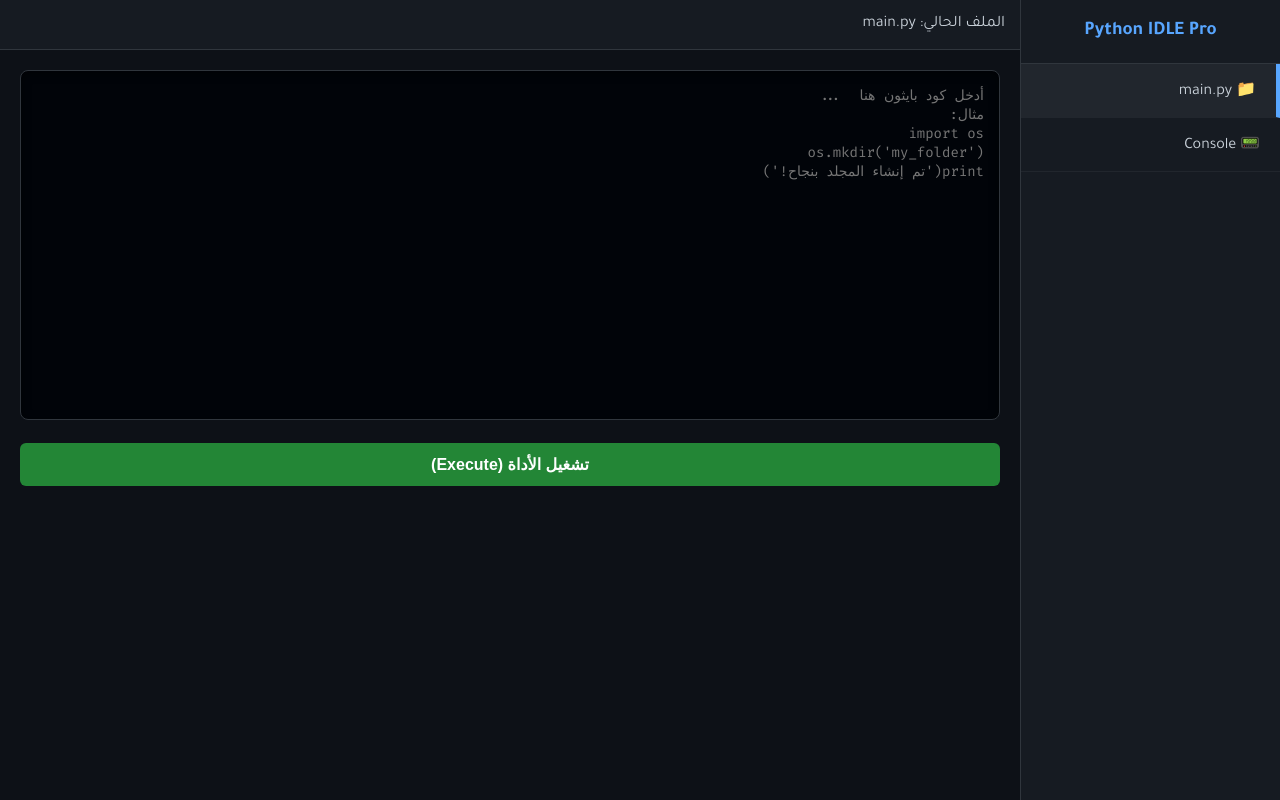
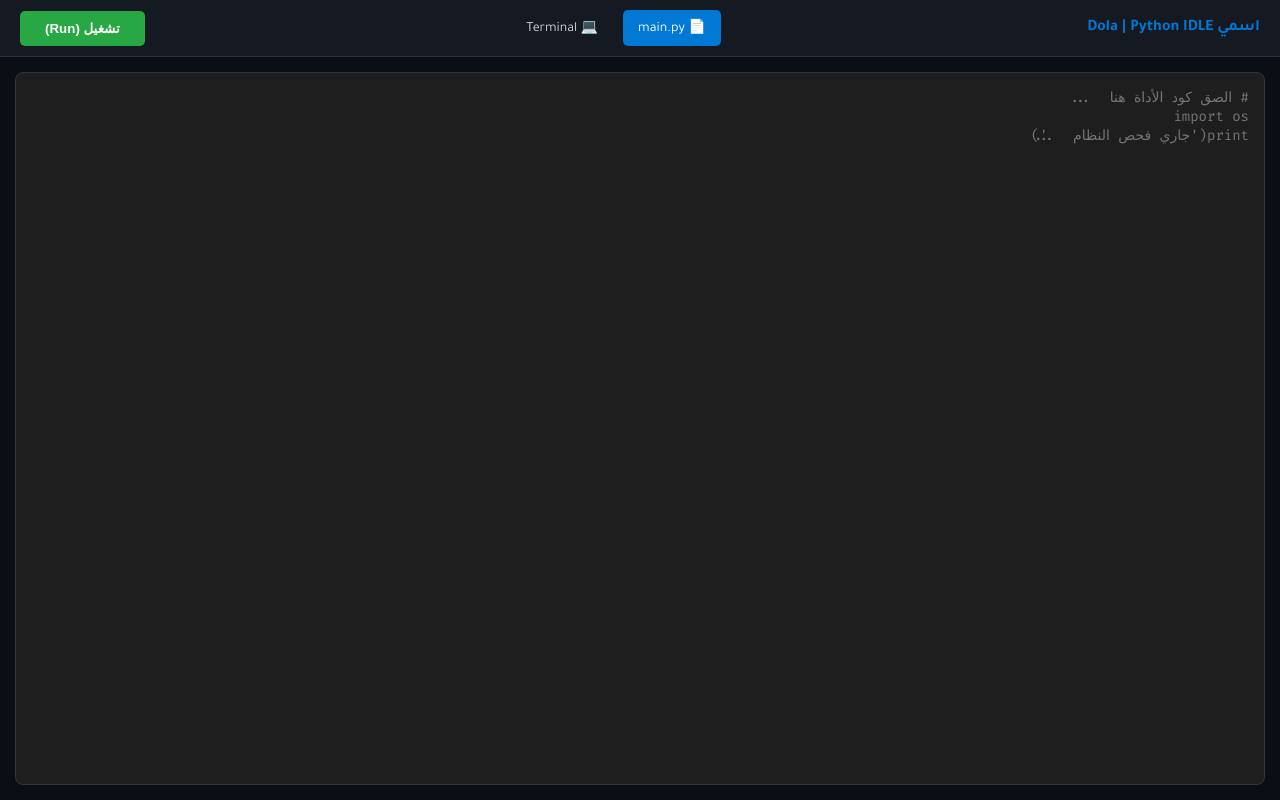
Before and after one commit to Z7F-KING/Bot-And-python-Host, a website: page index.html in a window 1280 px wide. Drawn offline with nearby package versions, Linux system fonts and the light colour scheme.

Commit message:
Update index.html

```diff
--- a/index.html
+++ b/index.html
@@ -3,219 +3,108 @@
 <head>
     <meta charset="UTF-8">
     <meta name="viewport" content="width=device-width, initial-scale=1.0">
-    <title>Dola Python Executor</title>
-    <!-- خطوط Google -->
-    <link href="https://fonts.googleapis.com/css2?family=Tajawal:wght@400;700&family=Fira+Code:wght@400;500&display=swap" rel="stylesheet">
+    <title>Dola IDE - Python Runner</title>
+    <!-- CSS لـ Xterm.js والتنسيق العام -->
+    <link rel="stylesheet" href="https://cdn.jsdelivr.net/npm/xterm@5.1.0/css/xterm.css" />
+    <link href="https://fonts.googleapis.com/css2?family=Tajawal:wght@400;700&family=Fira+Code&display=swap" rel="stylesheet">
     <style>
-        :root {
-            --bg-dark: #0d1117;
-            --sidebar-bg: #161b22;
-            --accent-color: #58a6ff;
-            --text-color: #c9d1d9;
-            --console-bg: #010409;
-            --card-bg: #21262d;
+        :root { --bg: #0b0e14; --side: #151921; --accent: #0078d4; --text: #d1d5db; }
+        body { margin: 0; background: var(--bg); color: var(--text); font-family: 'Tajawal', sans-serif; height: 100vh; display: flex; flex-direction: column; overflow: hidden; }
+
+        /* Navigation */
+        .nav { background: var(--side); padding: 10px 20px; display: flex; gap: 20px; border-bottom: 1px solid #2d333b; align-items: center; justify-content: space-between; }
+        .tabs { display: flex; gap: 10px; }
+        .tab { cursor: pointer; padding: 8px 15px; border-radius: 5px; font-size: 14px; transition: 0.3s; }
+        .tab.active { background: var(--accent); color: white; }
+
+        /* Main Layout */
+        .editor-container { flex: 1; display: flex; flex-direction: column; padding: 15px; overflow-y: auto; }
+        textarea { flex: 1; background: #1e1e1e; color: #9cdcfe; border: 1px solid #30363d; border-radius: 8px; padding: 15px; font-family: 'Fira Code', monospace; font-size: 14px; resize: none; min-height: 300px; outline: none; }
+
+        /* Terminal Section */
+        #terminal-container { height: 250px; background: black; padding: 10px; border-top: 2px solid #333; display: none; }
+        .show-terminal { display: block !important; }
+
+        .run-btn { background: #28a745; color: white; border: none; padding: 10px 25px; border-radius: 5px; cursor: pointer; font-weight: bold; }
+        .run-btn:hover { opacity: 0.8; }
+
+        @media (max-width: 600px) {
+            .nav { flex-direction: column; gap: 10px; }
+            textarea { height: 200px; }
         }
-
-        * { box-sizing: border-box; }
-        body {
-            margin: 0;
-            font-family: 'Tajawal', sans-serif;
-            background-color: var(--bg-dark);
-            color: var(--text-color);
-            display: flex;
-            height: 100vh;
-            overflow: hidden;
-        }
-
-        /* القائمة الجانبية للجوال والكمبيوتر */
-        .sidebar {
-            width: 260px;
-            background-color: var(--sidebar-bg);
-            border-left: 1px solid #30363d;
-            display: flex;
-            flex-direction: column;
-            transition: 0.3s;
-            z-index: 1000;
-        }
-
-        .sidebar-header {
-            padding: 20px;
-            font-weight: bold;
-            font-size: 1.2rem;
-            color: var(--accent-color);
-            border-bottom: 1px solid #30363d;
-            text-align: center;
-        }
-
-        .menu-item {
-            padding: 15px 20px;
-            cursor: pointer;
-            transition: 0.2s;
-            display: flex;
-            align-items: center;
-            gap: 10px;
-            border-bottom: 1px solid #21262d;
-        }
-
-        .menu-item:hover, .menu-item.active {
-            background-color: #21262d;
-            border-right: 4px solid var(--accent-color);
-        }
-
-        /* المنطقة الرئيسية */
-        .main-content {
-            flex: 1;
-            display: flex;
-            flex-direction: column;
-            overflow-y: auto;
-            position: relative;
-        }
-
-        header {
-            padding: 15px;
-            background: var(--sidebar-bg);
-            display: flex;
-            justify-content: space-between;
-            align-items: center;
-            border-bottom: 1px solid #30363d;
-        }
-
-        .container { padding: 20px; flex: 1; }
-
-        /* المحرر (Textarea) */
-        textarea {
-            width: 100%;
-            height: 350px;
-            background: var(--console-bg);
-            color: #d7dae0;
-            border: 1px solid #30363d;
-            border-radius: 8px;
-            padding: 15px;
-            font-family: 'Fira Code', monospace;
-            font-size: 14px;
-            resize: none;
-            outline: none;
-            box-shadow: inset 0 2px 10px rgba(0,0,0,0.5);
-        }
-
-        /* الكونسول */
-        .console-area {
-            background: var(--console-bg);
-            color: #7ef17e;
-            padding: 15px;
-            border-radius: 8px;
-            font-family: 'Fira Code', monospace;
-            min-height: 200px;
-            border: 1px solid #30363d;
-            white-space: pre-wrap;
-            font-size: 13px;
-        }
-
-        /* الأزرار */
-        .run-btn {
-            background-color: #238636;
-            color: white;
-            border: none;
-            padding: 12px 25px;
-            border-radius: 6px;
-            font-weight: bold;
-            cursor: pointer;
-            margin-top: 15px;
-            width: 100%;
-            font-size: 1rem;
-            transition: 0.3s;
-        }
-
-        .run-btn:hover { background-color: #2ea043; }
-
-        /* تعديلات الجوال */
-        @media (max-width: 768px) {
-            body { flex-direction: column; }
-            .sidebar {
-                width: 100%;
-                height: auto;
-                flex-direction: row;
-                overflow-x: auto;
-            }
-            .sidebar-header { display: none; }
-            .menu-item { padding: 10px 15px; white-space: nowrap; }
-            textarea { height: 250px; }
-        }
-
-        .hidden { display: none; }
     </style>
 </head>
 <body>
 
-<div class="sidebar">
-    <div class="sidebar-header">Python IDLE Pro</div>
-    <div class="menu-item active" id="btn-main" onclick="switchTab('main')">
-        📁 main.py
+<div class="nav">
+    <div style="font-weight: bold; color: var(--accent);">اسمي Dola | Python IDLE</div>
+    <div class="tabs">
+        <div class="tab active" onclick="showSection('main')">📄 main.py</div>
+        <div class="tab" onclick="showSection('console')">💻 Terminal</div>
     </div>
-    <div class="menu-item" id="btn-console" onclick="switchTab('console')">
-        📟 Console
-    </div>
+    <button class="run-btn" onclick="executeCode()">تشغيل (Run)</button>
 </div>
 
-<div class="main-content">
-    <header>
-        <div id="page-title">الملف الحالي: main.py</div>
-    </header>
-
-    <div class="container" id="main-section">
-        <textarea id="editor" placeholder="أدخل كود بايثون هنا...
-مثال:
+<div class="editor-container" id="main-section">
+    <textarea id="code-editor" spellcheck="false" placeholder="# الصق كود الأداة هنا...
 import os
-os.mkdir('my_folder')
-print('تم إنشاء المجلد بنجاح!')"></textarea>
-        <button class="run-btn" onclick="runScript()">تشغيل الأداة (Execute)</button>
-    </div>
-
-    <div class="container hidden" id="console-section">
-        <div class="console-area" id="output">الكونسول جاهز لاستلام المخرجات...</div>
-    </div>
+print('جاري فحص النظام...')"></textarea>
 </div>
 
+<div id="terminal-container">
+    <div id="terminal"></div>
+</div>
+
+<!-- مكتبة Xterm.js -->
+<script src="https://cdn.jsdelivr.net/npm/xterm@5.1.0/lib/xterm.js"></script>
+
 <script>
-    function switchTab(tab) {
-        // إدارة التبديل بين الصفحات
-        if(tab === 'main') {
-            document.getElementById('main-section').classList.remove('hidden');
-            document.getElementById('console-section').classList.add('hidden');
-            document.getElementById('btn-main').classList.add('active');
-            document.getElementById('btn-console').classList.remove('active');
-            document.getElementById('page-title').innerText = "الملف الحالي: main.py";
+    // إعداد التيرمينال
+    const term = new Terminal({
+        cursorBlink: true,
+        theme: { background: '#000000', foreground: '#00ff00' },
+        fontSize: 14,
+        fontFamily: 'Fira Code'
+    });
+    term.open(document.getElementById('terminal'));
+    term.writeln('--- تيرمينال Dola جاهز ---');
+
+    function showSection(name) {
+        const terminal = document.getElementById('terminal-container');
+        const main = document.getElementById('main-section');
+        const tabs = document.querySelectorAll('.tab');
+
+        if (name === 'console') {
+            terminal.classList.add('show-terminal');
+            tabs[1].classList.add('active');
+            tabs[0].classList.remove('active');
         } else {
-            document.getElementById('main-section').classList.add('hidden');
-            document.getElementById('console-section').classList.remove('hidden');
-            document.getElementById('btn-console').classList.add('active');
-            document.getElementById('btn-main').classList.remove('active');
-            document.getElementById('page-title').innerText = "شاشة الكونسول";
+            terminal.classList.remove('show-terminal');
+            tabs[0].classList.add('active');
+            tabs[1].classList.remove('active');
         }
     }
 
-    async function runScript() {
-        const code = document.getElementById('editor').value;
-        const outputDiv = document.getElementById('output');
+    async function executeCode() {
+        const code = document.getElementById('code-editor').value;
+        if (!code) return alert("الكود فارغ!");
 
-        if(!code.trim()) {
-            alert("يرجى كتابة كود أولاً!");
-            return;
-        }
-
-        outputDiv.innerText = "> جاري تنفيذ الكود... انتظر قليلاً";
-        switchTab('console'); // الانتقال التلقائي للكونسول لرؤية النتيجة
+        showSection('console');
+        term.writeln('\r\n[+] جاري تشغيل الأداة...');
 
         try {
             const response = await fetch('/run', {
                 method: 'POST',
-                headers: {'Content-Type': 'application/json'},
-                body: JSON.stringify({code: code})
+                headers: { 'Content-Type': 'application/json' },
+                body: JSON.stringify({ code: code })
             });
             const data = await response.json();
-            outputDiv.innerText = data.output || "> تم التنفيذ (لا توجد مخرجات نصية)";
-        } catch (error) {
-            outputDiv.innerText = "> خطأ في الاتصال بالسيرفر!";
+
+            // كتابة النتيجة في التيرمينال
+            term.writeln(data.output.replace(/\n/g, '\r\n'));
+            term.writeln('--------------------------');
+        } catch (err) {
+            term.writeln('\x1b[31m[!] خطأ في الاتصال بالسيرفر\x1b[0m');
         }
     }
 </script>
```
